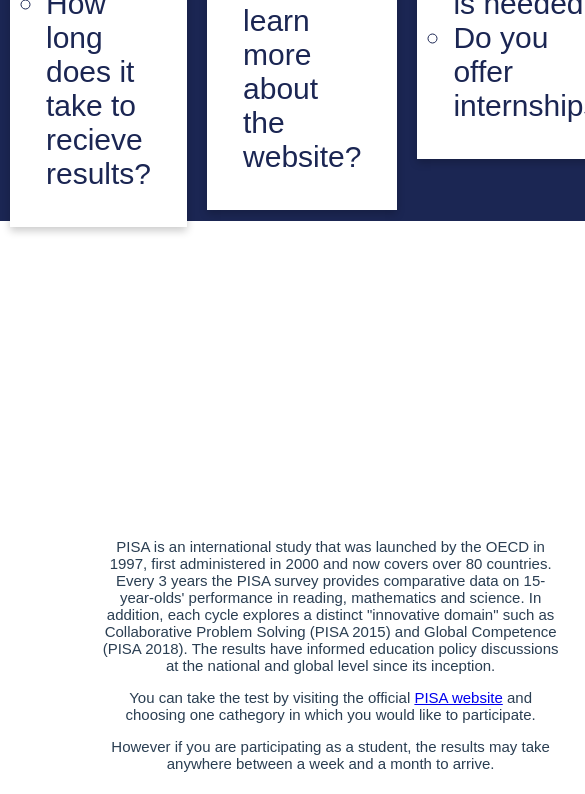
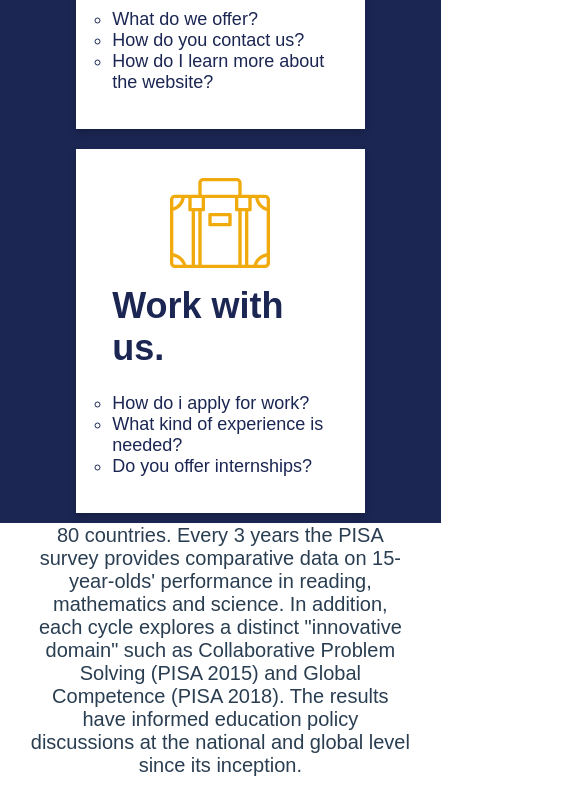
Before and after one commit to georgeboghez/PiRo_WEB, a website: page views/contact-us.html in a window 390 px wide. Shown: the part 709-1503 px from the top of the page, 585 px wide, since content can reach past the window. Drawn offline with Linux system fonts and the light colour scheme.

Commit message:
Responsiveness improved for Contact-Us page. Changed PNG to SVG

```diff
--- a/views/contact-us.html
+++ b/views/contact-us.html
@@ -2,6 +2,7 @@
 <html>
 <head>
    <title>PiRo</title>
+   <meta name="viewport" content="width=device-width, initial-scale=1.0, minimum-scale=1.0">
    <link rel="stylesheet" type="text/css" href="css/header.css">
    <link rel="stylesheet" type="text/css" href="css/footer.css">
    <link rel="stylesheet" type="text/css" href="css/contact-us.css">
@@ -73,7 +74,7 @@
          <div class="FAQ-container">
             <div class="FAQ-card">
                <a class="FAQ-itemLink" href="#pisa-exam-answers">
-                  <img height="100" src="assets/img/qm.png" alt="Question Mark" width="100" height="100">
+                  <img height="100" src="assets/img/questionmark.svg" alt="Question Mark" width="100" height="100">
                   <p class="FAQ-item-title">
                      Pisa exam.
                   </p>
@@ -86,7 +87,7 @@
             </div>
             <div class="FAQ-card">
                <a class="FAQ-itemLink" href="#about-us-answers">
-                  <img height="100" src="assets/img/document.png" alt ="Documents" width="100" height="100">
+                  <img height="100" src="assets/img/docs.svg" alt ="Documents" width="100" height="100">
                   <p class="FAQ-item-title">
                      About us.
                   </p>
@@ -100,7 +101,7 @@
             <div class="FAQ-card">
                <div class = "thirdCard">
                   <a class="FAQ-itemLink" href="#work-us-answers">
-                     <img height="100" src="assets/img/suitcase.png" alt ="Suitcase" width="100" height="100">
+                     <img height="100" src="assets/img/suitcase.svg" alt ="Suitcase" width="100" height="100">
                      <p class="FAQ-item-title">
                         Work with us.
                      </p>
--- a/views/css/contact-us.css
+++ b/views/css/contact-us.css
@@ -221,7 +221,15 @@ input[type=submit]:hover {
   background-color: #f1aa0b;
 }
 
-@media only screen and (min-width: 1024px){
+@media (-webkit-min-device-pixel-ratio: 0) {
+    .summary-item-subtitle {
+        display: -webkit-box;
+        -webkit-line-clamp: 2; /* number of lines to show */
+        -webkit-box-orient: vertical;
+    }
+}
+
+@media (max-width: 3000px){
   .Answers {
     font-size:30px;
     font-family: sans-serif;
@@ -229,78 +237,60 @@ input[type=submit]:hover {
     padding-right: 100px;
     text-align: center;
   }
-  .FAQ-card {
-  display: block;
-  box-shadow: 0 4px 8px 0 rgba(0,0,0,0.2);
-  transition: 0.3s;
-  width: 25%;
-  margin: 10px;
-  padding: 12px;
+  .FAQ-card{
+    flex: 0 1 33%
+  }
 }
-}
-@media only screen and (min-width: 768px) and (max-width: 1023px){
+
+@media (max-width: 1050px){
   .Answers {
-    font-size:25px;
+    font-size:22px;
     font-family: sans-serif;
-    padding-left: 100px;
-    padding-right: 100px;
+    padding-top:100px;
+    padding-left: 50px;
+    padding-right: 50px;
     text-align: center;
   }
-  .FAQ-card {
-  display: block;
-  box-shadow: 0 4px 8px 0 rgba(0,0,0,0.2);
-  transition: 0.3s;
-  width: 33%;
-  margin: 10px;
-  padding: 12px;
+  .FAQ-title {
+    font-size: 30px;
+    margin: 0;
+  }
+  .FAQ{
+    height: 1300px;
+  }
+  .FAQ-card{
+    flex: 0 1 60%;
+    width: 60%;
+  }
+  .FAQ-container{
+    flex-direction: column;
+  }
 }
-}
-@media only screen and (min-width: 300px) and (max-width: 767px){
+
+
+@media (max-width: 550px){
   .Answers {
     font-size:20px;
     font-family: sans-serif;
-    padding-left: 100px;
-    padding-right: 100px;
+    padding-left: 30px;
+    padding-right: 30px;
     text-align: center;
   }
-  .FAQ-card {
-  display: block;
-  box-shadow: 0 4px 8px 0 rgba(0,0,0,0.2);
-  transition: 0.3s;
-  width: 33%;
-  margin: 10px;
-  padding: 12px;
+  .FAQ-title {
+    font-size: 30px;
+    margin: 0;
   }
-.FAQ-item-statisticsList {
-  list-style-type: circle;
-  font-size: 30px;
-  padding: 12px;
-  margin: 0px;
+  .FAQ{
+    height: 1600px;
   }
-}
-@media only screen and (min-width: 300px) and (max-width: 550px){
+  .FAQ-card{
+    flex: 0 1 60%;
+    width: 60%;
+  }
+  .FAQ-container{
+    flex-direction: column;
+  }
 
-  .Answers {
-    font-size:15px;
-    font-family: sans-serif;
-    padding-left: 100px;
-    padding-right: 100px;
-    text-align: center;
-  }
-  .FAQ-card {
-  display: block;
-  box-shadow: 0 4px 8px 0 rgba(0,0,0,0.2);
-  transition: 0.3s;
-  width: 33%;
-  margin: 10px;
-  padding: 12px;
-  }
-.FAQ-item-statisticsList {
-  list-style-type: circle;
-  font-size: 30px;
-  padding: 12px;
-  margin: 0px;
-  }
 }
 main{
   height:800px;
```
Also changed, not shown: controller/contactus.js (+6 -5 lines), routes/contactus.js (+3 -4 lines), views/assets/img/docs.svg (added), views/assets/img/document.png (deleted), views/assets/img/graph.png (deleted), views/assets/img/qm.png (deleted), views/assets/img/questionmark.png (deleted), views/assets/img/questionmark.svg (added), views/assets/img/romania.svg (deleted), views/assets/img/suitcase.png (deleted), views/assets/img/suitcase.svg (added), views/assets/img/top.png (deleted).
